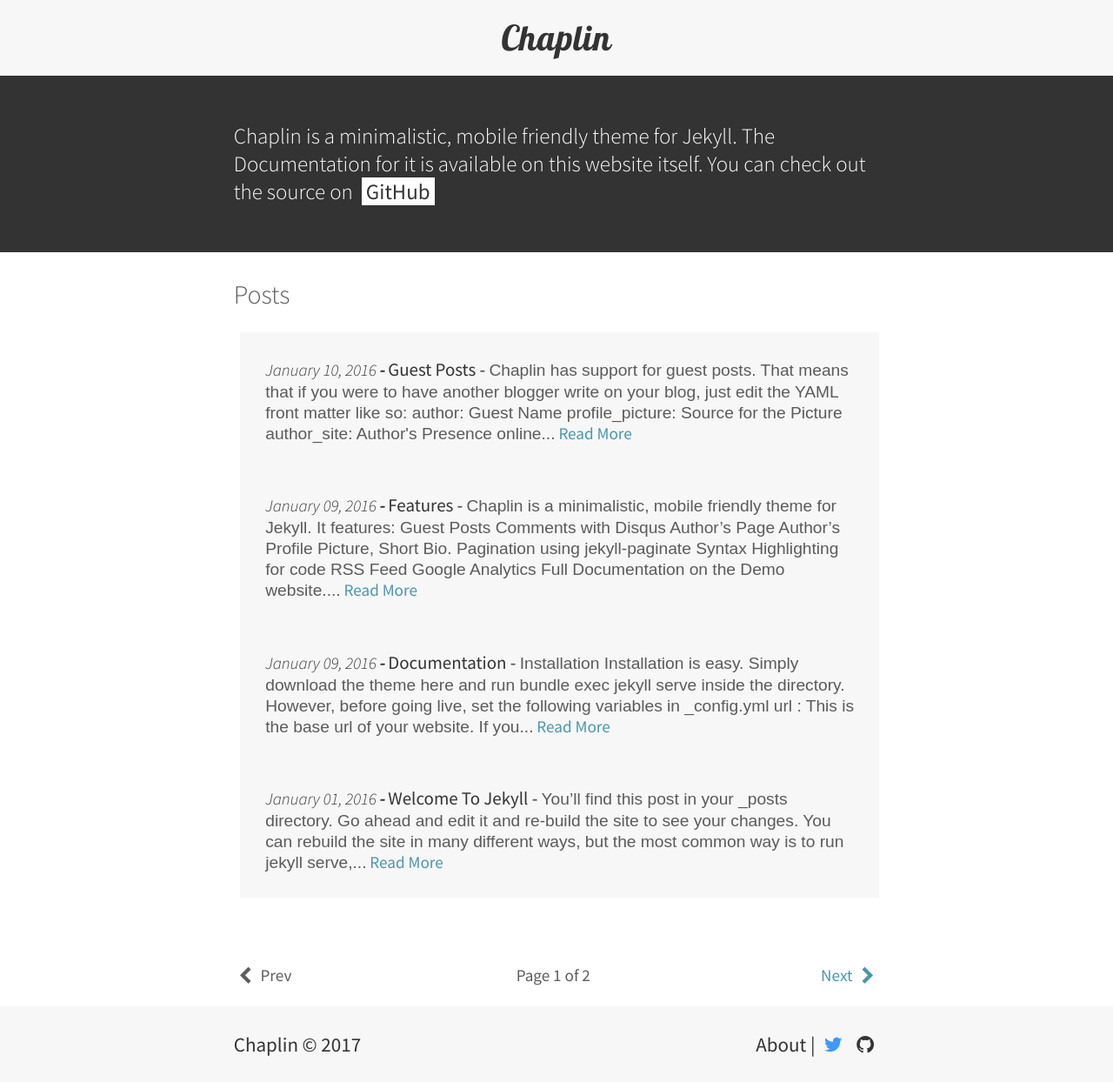
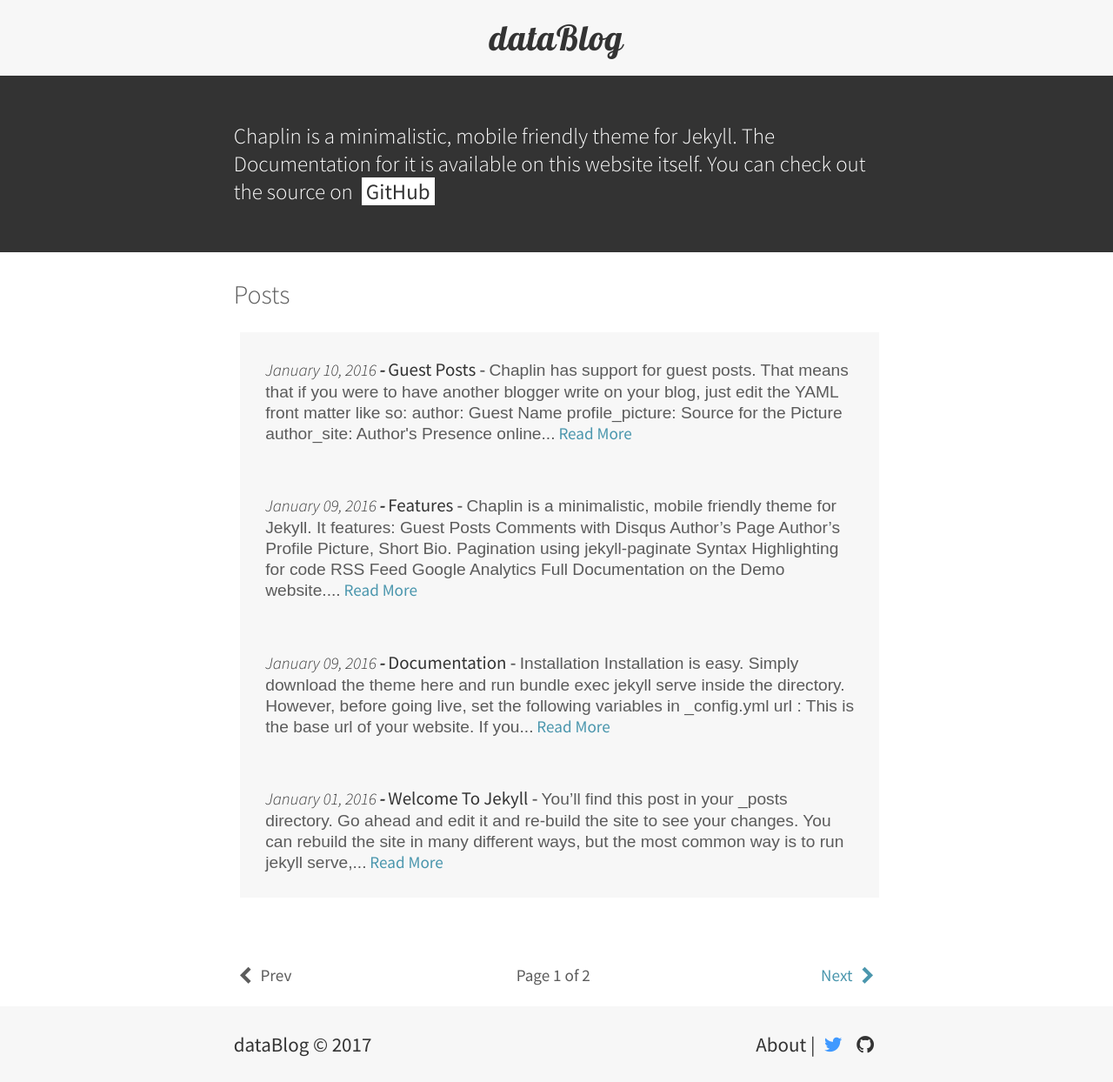
Before and after one commit to ankitsultana/Chaplin, a Jekyll site: the page built from index.html, in a window 1280 px wide. Shown: the whole page at 87% size. Built offline with Jekyll 4.4.1, drawn with Linux system fonts in a browser that asks for light colours; the list of posts is cut into pages by our own code; some of the changed lines change nothing that is shown.

Commit message:
Update _config.yml

```diff
--- a/_config.yml
+++ b/_config.yml
@@ -1,8 +1,8 @@
 # User Settings | Edit these according to your site
 
-title: Chaplin
-email: your@email.com
-author: Charlie Chaplin
+title: dataBlog
+email: choul.raj@gmail.com
+author: Raj Nikhil Choul
 
 description: > # this means to ignore newlines until "baseurl:"
   Chaplin is a minimalistic, mobile friendly theme for Jekyll.
@@ -11,8 +11,7 @@
 
 url: "http://rajnikhil.gitub.io" # the base hostname & protocol for your site
 baseurl: "/Chaplin" # the subpath of your site, e.g. /blog
-twitter_username: AnkitSultana
-github_username:  bk2dcradle
+github_username:  rajnikhil
 
 permalink:          /:year/:title.html
 
```
